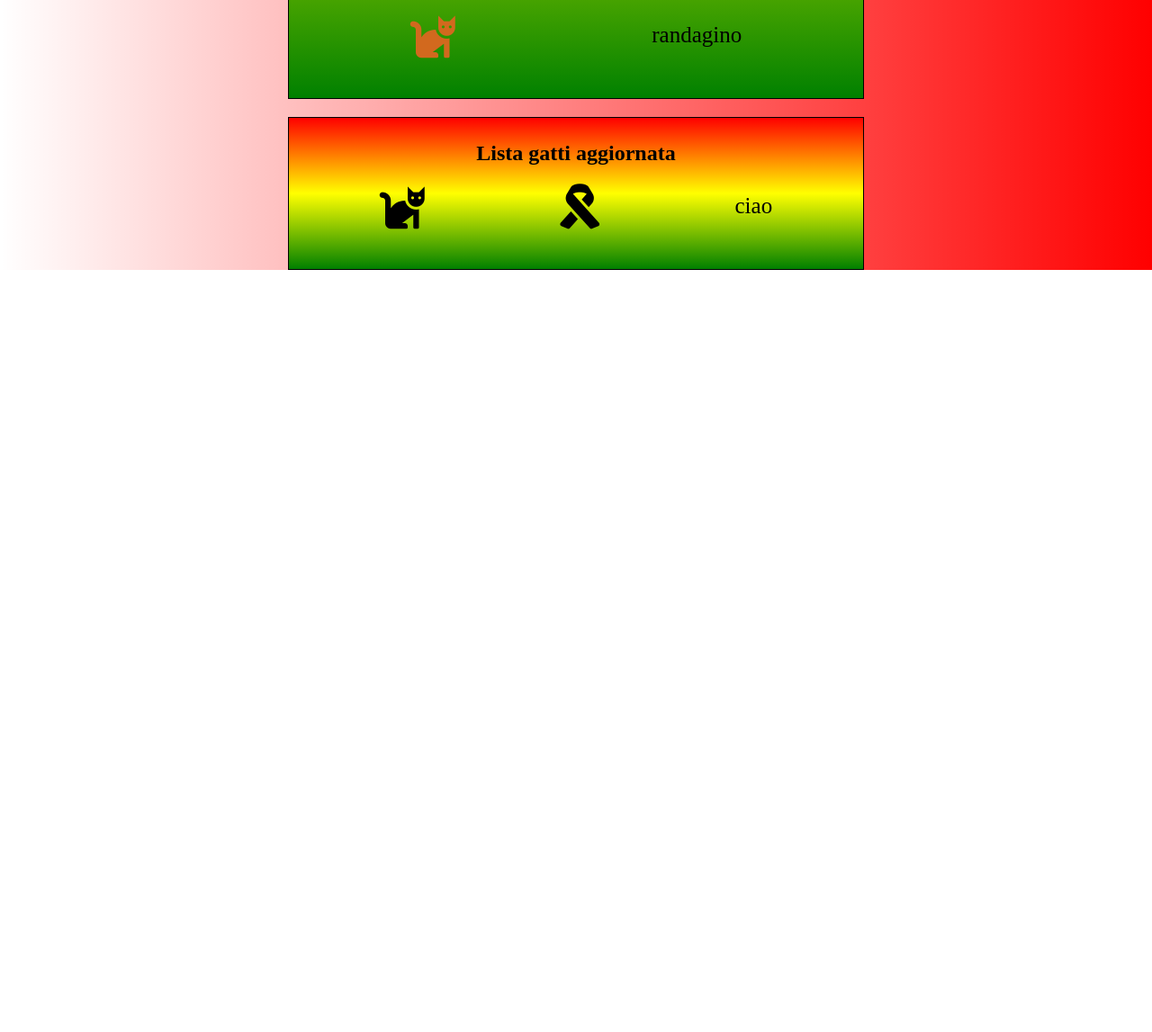
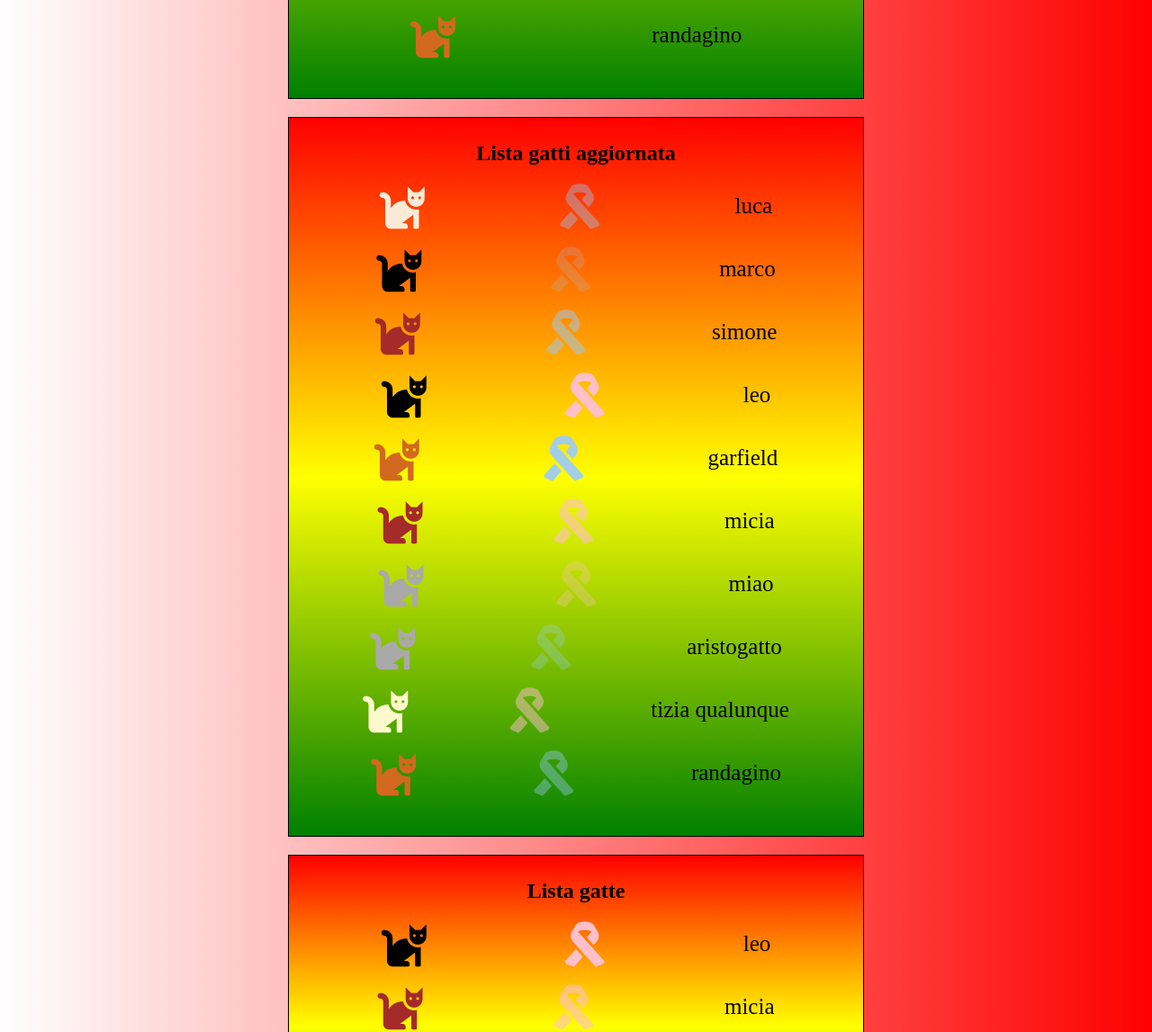
Before and after one commit to LucaLogallo/js-es6-cats, a plain HTML site: page index.html in a window 1280 px wide. Shown: the part 710-1857 px from the top of the page at 90% size. Before the commit the page ends 1010 px from the top, so only its background shows below. Drawn offline with nearby package versions, Linux system fonts and the light colour scheme.

Commit message:
esercizio finito

```diff
--- a/assets/css/style.css
+++ b/assets/css/style.css
@@ -7,7 +7,7 @@
 body{
   background-image: linear-gradient(to right, rgba(255,0,0,0), rgba(255,0,0,1));
 }
-#gatti,#gattiAggiornati{
+#gatti,#gattiAggiornati,#gatte,#gattiMaschi,#primaLeFemmine{
   width: 50%;
   margin: auto;
   margin-top: 20px;
@@ -17,13 +17,13 @@ body{
   text-align: center;
 }
 
-#gatti ul ,#gattiAggiornati ul {
+#gatti ul ,#gattiAggiornati ul,#gatte ul,#gattiMaschi ul ,#primaLeFemmine ul{
   margin-top: 20px;
   text-decoration: none;
   list-style: none;
 }
 
-#gatti ul li,#gattiAggiornati ul li {
+#gatti ul li,#gattiAggiornati ul li ,#gatte ul li,#gattiMaschi ul li ,#primaLeFemmine ul li{
   width: 100%;
   display: flex;
   justify-content: space-around;
@@ -31,11 +31,11 @@ body{
   margin-bottom: 20px;
 }
 
-#gatti ul li i,#gattiAggiornati ul li i{
+#gatti ul li i,#gattiAggiornati ul li i,#gatte ul li i,#gattiMaschi ul li i,#primaLeFemmine ul li i{
   font-size: 50px;
 }
 
-#gatti ul li span,#gattiAggiornati ul li span{
+#gatti ul li span,#gattiAggiornati ul li span, #gatte ul li span, #gattiMaschi ul li span,#primaLeFemmine ul li span{
   font-size: 25px;
   line-height: 50px;
 }
--- a/assets/js/script.js
+++ b/assets/js/script.js
@@ -47,19 +47,19 @@ $(function(){
     },
     {
       nome : 'micia',
-      età : 0.5,
+      età : 6,
       colore : '#A52A2A',
       sesso : 'femmina'
     },
     {
       nome : 'miao',
-      età : 0.8,
+      età : 3,
       colore : '#A9A9A9',
       sesso : 'femmina'
     },
     {
       nome : 'aristogatto',
-      età : 1,
+      età : 3,
       colore : '#A9A9A9',
       sesso : 'maschio'
     },
@@ -109,27 +109,31 @@ $(function(){
 
   newArrGatti.forEach((gatto) =>{
     $(".wrapper #gattiAggiornati ul ").append(stamp1(gatto.colore,gatto.nome,gatto.caratteristichegatto));
-    console.log(gatto);
-  })
+    console.log(stamp1(gatto.colore,gatto.nome,gatto.caratteristichegatto));
+  });
+
+  const newArrGattiFemmine = newArrGatti.filter((gatto) => gatto.sesso === 'femmina');
+  const newArrGattiMaschi = newArrGatti.filter((gatto)=> gatto.sesso === 'maschio');
+  console.log(newArrGattiFemmine);
+  console.log(newArrGattiMaschi);
+
+  newArrGattiFemmine.forEach((gatto) =>{
+    $(".wrapper #gatte ul ").append(stamp1(gatto.colore,gatto.nome,gatto.caratteristichegatto));
+    console.log(stamp1(gatto.colore,gatto.nome,gatto.caratteristichegatto));
+  });
+
+  newArrGattiMaschi.forEach((gatto) =>{
+    $(".wrapper #gattiMaschi ul ").append(stamp1(gatto.colore,gatto.nome,gatto.caratteristichegatto));
+    console.log(stamp1(gatto.colore,gatto.nome,gatto.caratteristichegatto));
+  });
 
 
+  const newArrGattiUnisex = [...newArrGattiFemmine,...newArrGattiMaschi];
 
-
-
-
-
-
-
-
-
-
-
-
-
-
-
-
-
+  newArrGattiUnisex.forEach((gatto) =>{
+    $(".wrapper #primaLeFemmine ul ").append(stamp1(gatto.colore,gatto.nome,gatto.caratteristichegatto));
+    console.log(stamp1(gatto.colore,gatto.nome,gatto.caratteristichegatto));
+  });
 
   /* FUNZIONI */
   //funzione stampa
@@ -149,20 +153,23 @@ $(function(){
 
   //funzione stampa con aggiunta informazione (la faccio per imparare bene )
   function stamp1(coloregatto, nome, caratteristiche){
-    let car_ = '';
-    if(caratteristiche.length > 0){
-       car_= `
-        <i class="fas fa-ribbon" style="colore:${caratteristiche[0]},opacity:${caratteristiche[1]}"></i>
+    let car = '';
+    if(typeof caratteristiche == 'object'){ //avrei dovuto passare il ...caratteristiche
+       car = `
+        <i class="fas fa-ribbon" style="color:${caratteristiche.colore};opacity:${caratteristiche.opacity};"></i>
       `
     }
+    console.log(car);
     let html = `
     <li>
     <i class="fas fa-cat" style="color:${coloregatto}"></i>
-    ${car_}
+    ${car}
     <span>
       ${nome}
     </span>
 </li>
     `
+
+    return html;
   }
 });
--- a/index.html
+++ b/index.html
@@ -20,16 +20,26 @@
     <section id="gattiAggiornati">
       <h1>Lista gatti aggiornata</h1>
       <ul>
-        <li>
-          <i class="fas fa-cat"></i>
-          <i class="fas fa-ribbon"></i>
-          <span>
-            ciao
-          </span>
-        </li>
       </ul>
     </section>
 
+    <section id="gatte">
+      <h1>Lista gatte</h1>
+      <ul>
+      </ul>
+    </section>
+
+    <section id="gattiMaschi">
+      <h1>Lista gatti Maschi</h1>
+      <ul>
+      </ul>
+    </section>
+
+    <section id="primaLeFemmine">
+      <h1>Lista gatti Maschi</h1>
+      <ul>
+      </ul>
+    </section>
 
   </div>
 
```
